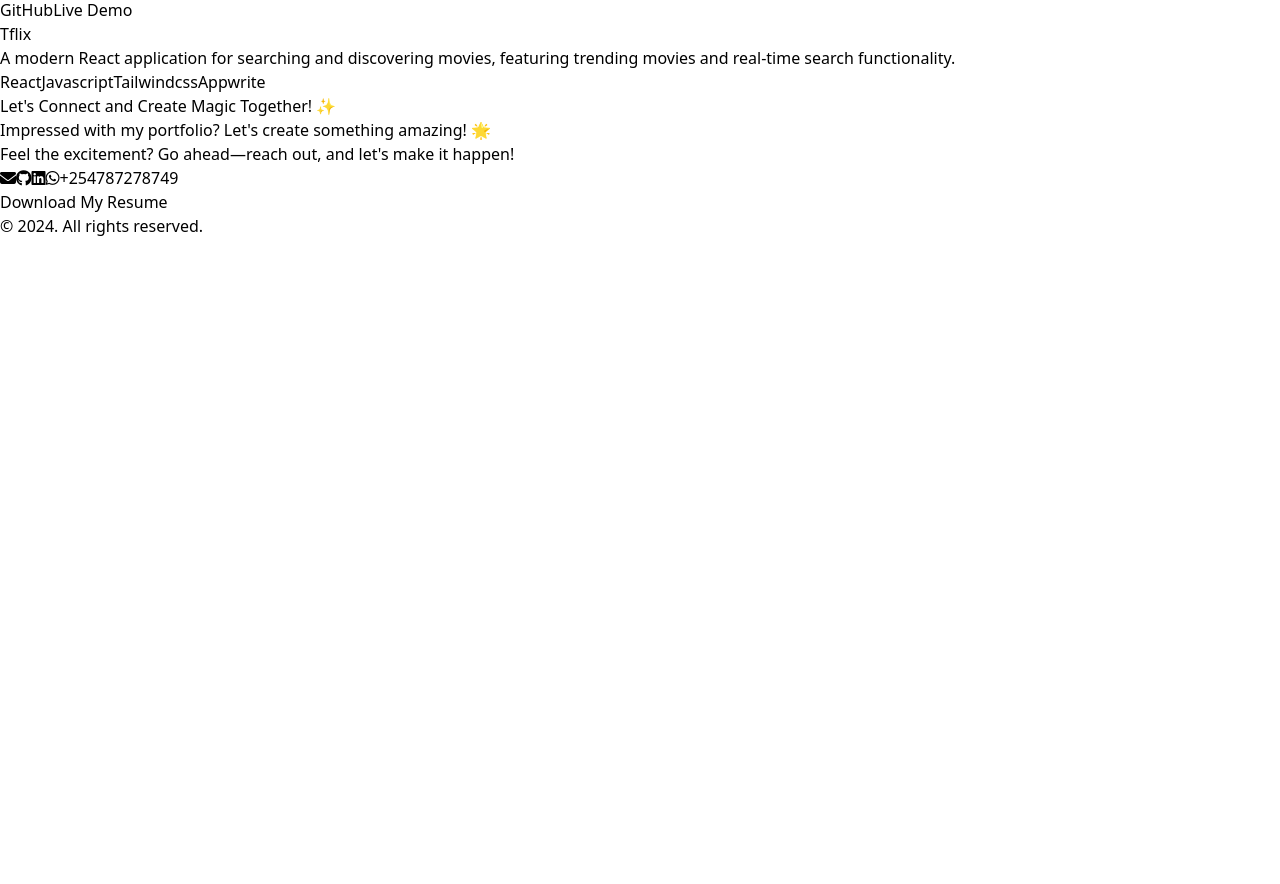
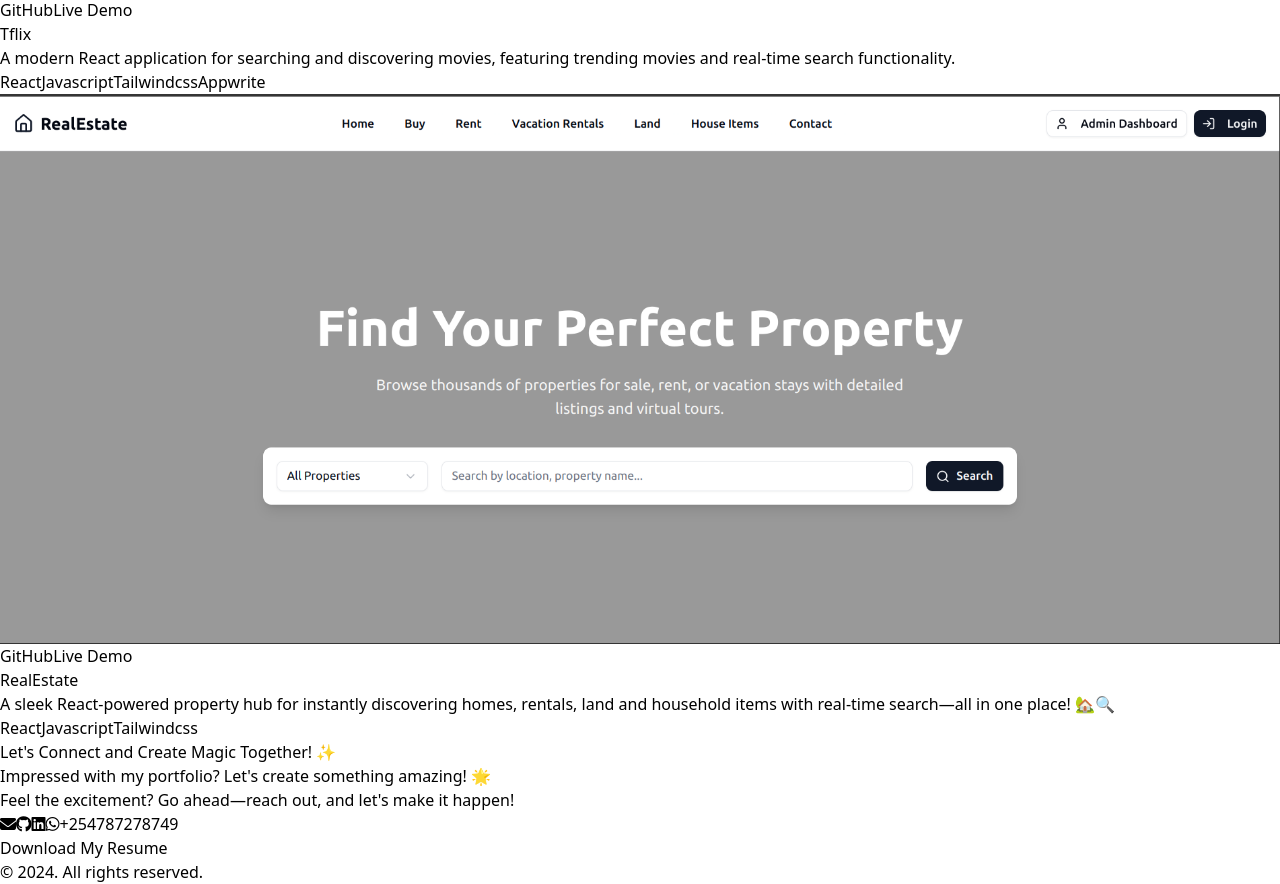
Before and after one commit to casey829/Casey-Portfolio, a React (Vite) app: page / in a window 1280 px wide. Shown: the part 7071-7955 px from the top of the page. Before the commit the page ends 7309 px from the top, so only its background shows below. Built offline with nearby package versions, Linux system fonts and the light colour scheme.

Commit message:
updating the work section

```diff
--- a/src/components/Work.jsx
+++ b/src/components/Work.jsx
@@ -28,6 +28,16 @@ function Work() {
           liveLink:"https://tcflix.netlify.app/",
           technologies: ["React", "Javascript", "Tailwindcss", "Appwrite"]
         },
+        {
+            title:"RealEstate",
+            description:"A sleek React-powered property hub for instantly discovering homes, rentals, land and household items with real-time search—all in one place! 🏡🔍",
+            image:"/images/realestate.png",
+            githubLink:"https://github.com/casey829/Real-estate",
+            liveLink:"https://real-estate-livid-ten.vercel.app/",
+            technologies: ["React", "Javascript", "Tailwindcss"]
+
+
+        }
 
     ];
 
```
Also changed, not shown: public/images/realestate.png (added).
